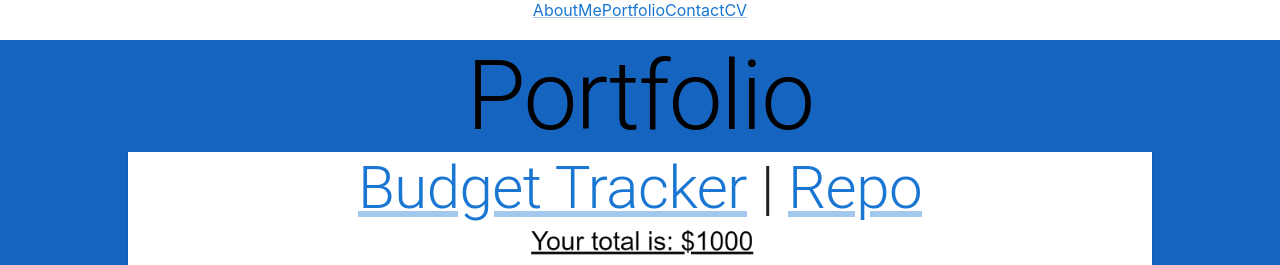
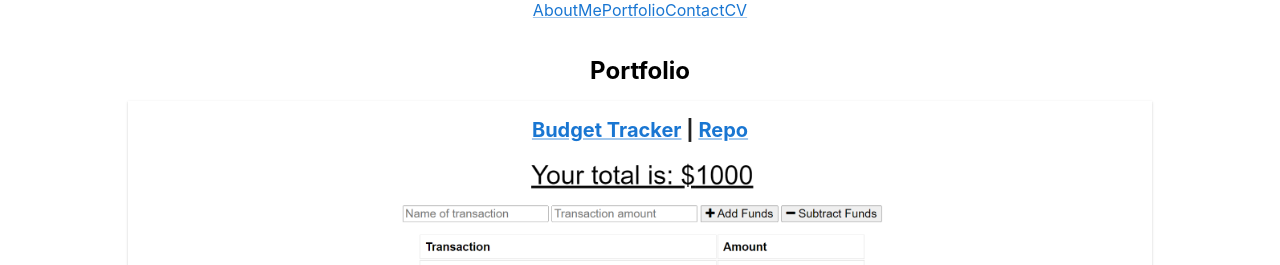
Before and after one commit to Cleggatron/React-Portfolio, a React (Create React App) app: page / in a window 1280 px wide. Shown: the top 265 px of the page. Built offline with nearby package versions, Linux system fonts and the light colour scheme.

Commit message:
styling changes

```diff
--- a/src/components/Portfolio.js
+++ b/src/components/Portfolio.js
@@ -152,11 +152,10 @@ function Portfolio() {
             alignItems: "center",
             justifyContent: "center",
             width: "100%",
-            backgroundColor: 'primary.dark',
             flexDirection: "column"
             }}>
 
-            <Typography variant="h1">Portfolio</Typography>
+            <h1>Portfolio</h1>
 
             <Paper
             square
@@ -167,9 +166,8 @@ function Portfolio() {
                 alignItems: "center",
                 width: "80%"
             }}>
-                <Typography variant="h2"><Link href={steps[activeStep].liveLink}>{steps[activeStep].label}</Link> | <Link href={steps[activeStep].repoLink}>Repo</Link></Typography>
+                <h2><Link href={steps[activeStep].liveLink}>{steps[activeStep].label}</Link> | <Link href={steps[activeStep].repoLink}>Repo</Link></h2>
                 <Img src={steps[activeStep].picture} alt={steps[activeStep].pictureAlt} className="screenshot"/>
-                <Typography></Typography>
                 <Typography>{steps[activeStep].Description}</Typography>
                 <Typography>My Role: {steps[activeStep].myRole}</Typography>
 
```
